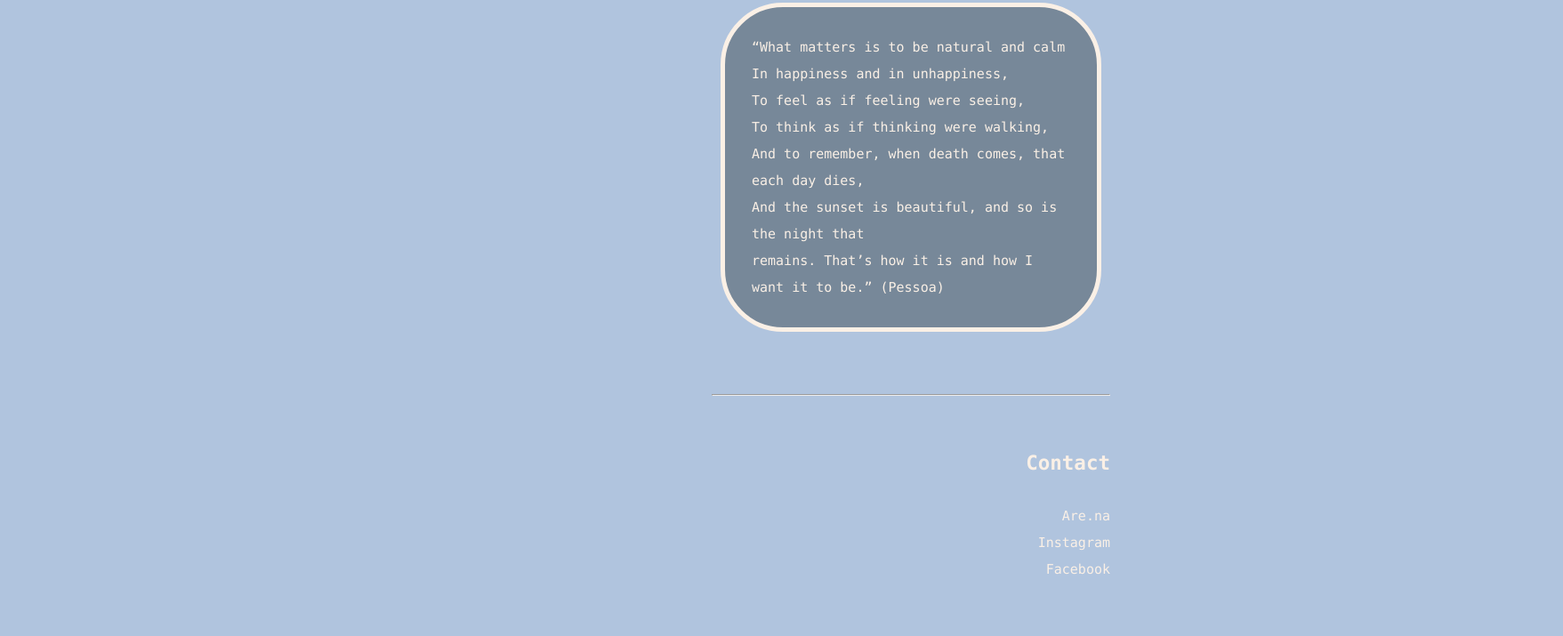
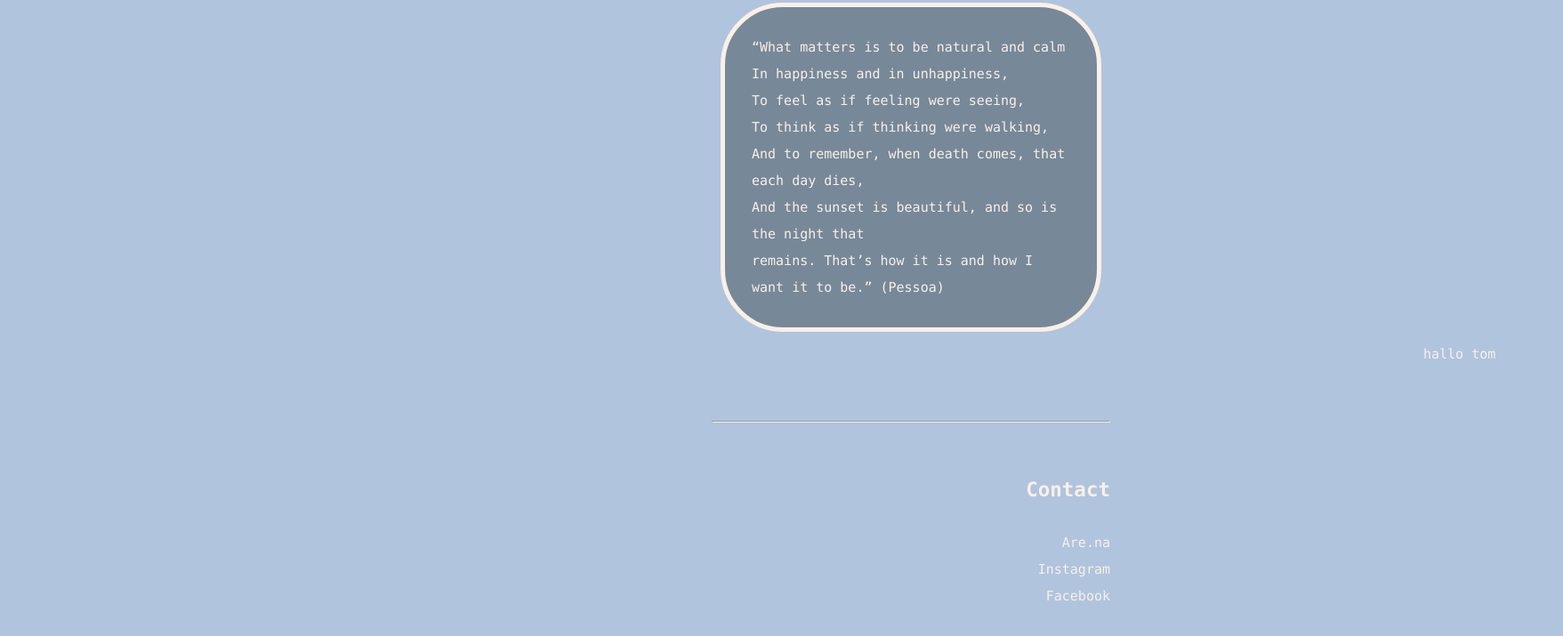
Before and after one commit to janaheylen/janaheylen.github.io, a plain HTML site: page index.html in a window 1280 px wide. Shown: the part 2859-3574 px from the top of the page at 89% size, 1757 px wide, since content can reach past the window. Drawn offline with Linux system fonts and the light colour scheme.

Commit message:
Update index.html
hallo tom

```diff
--- a/index.html
+++ b/index.html
@@ -40,6 +40,10 @@
           remains. That’s how it is and how I want it to be.” (Pessoa) </p>
       </div>
 
+      <div class="container">
+      <p>  hallo tom <p>
+      </div>
+
       <br><br><hr><br><br>
 
       <div class="categories">
```
